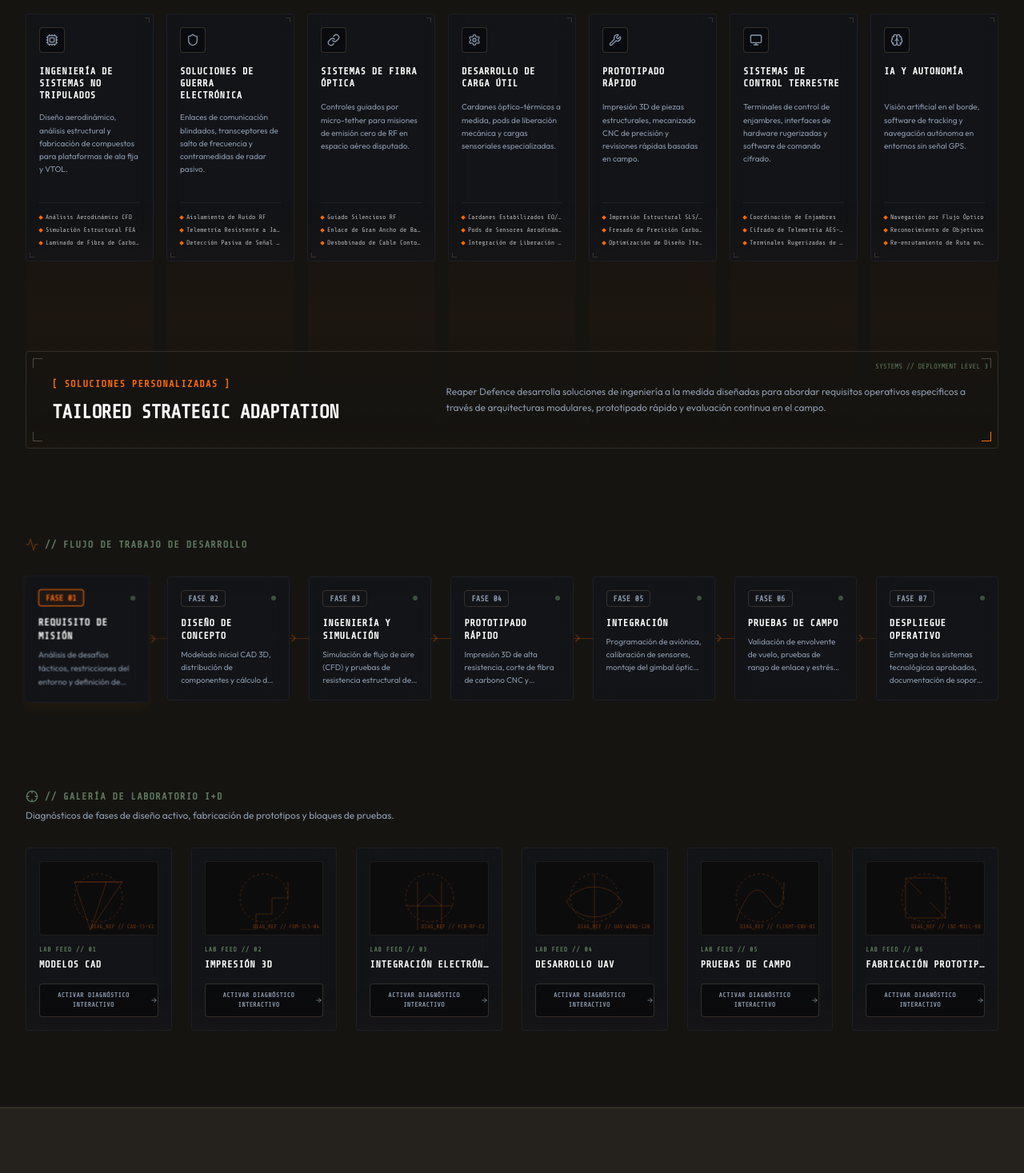
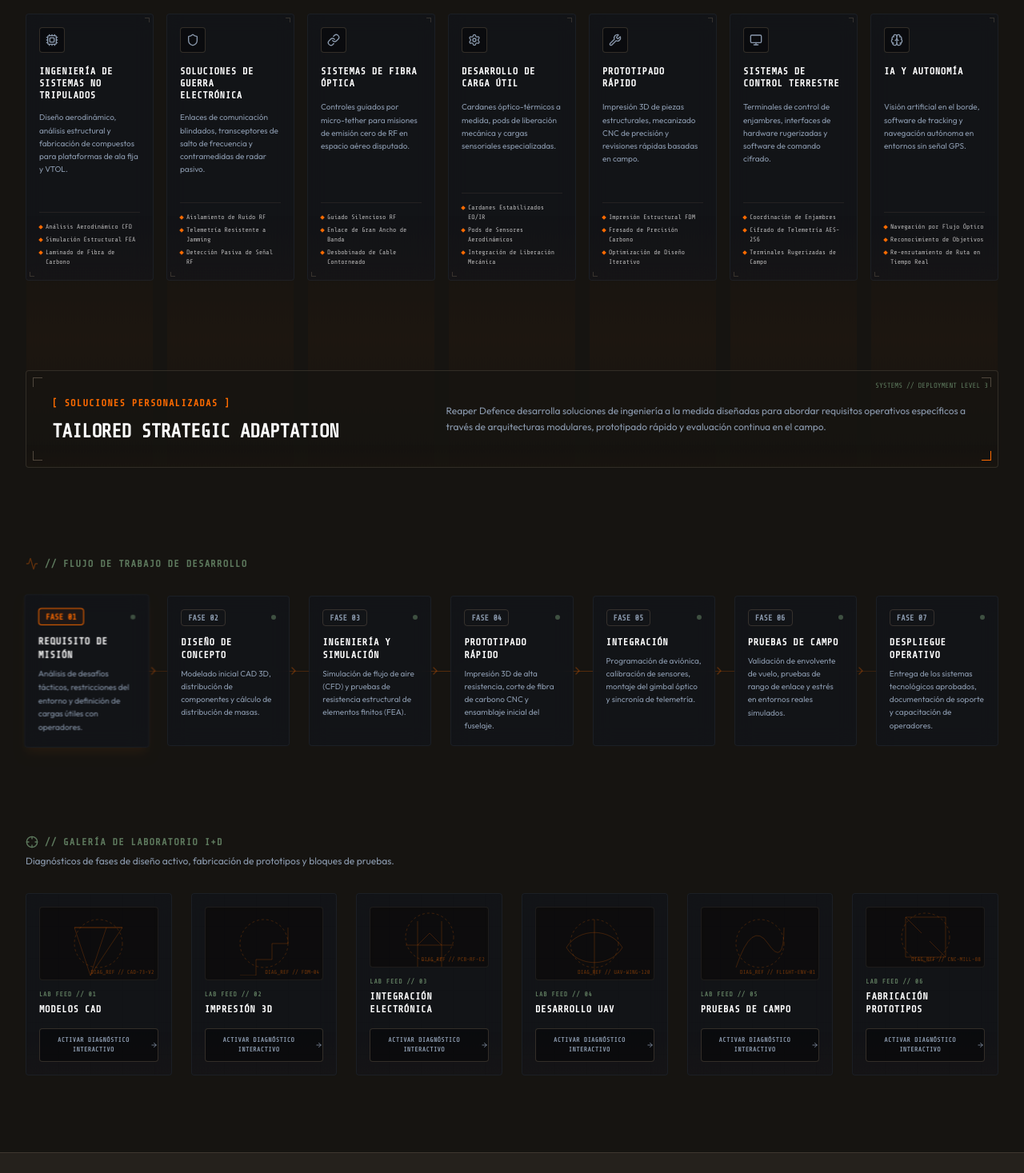
Before and after one commit to LilTeo14/ReaperDrone, a Next.js app: page / in a window 1280 px wide. Shown: the part 5975-7442 px from the top of the page at 80% size. Built offline with nearby package versions, Linux system fonts and the light colour scheme.

Commit message:
Fix text wrapping/truncation in R&D section and replace SLS references with FDM

```diff
--- a/src/components/AdvancedDevelopment.tsx
+++ b/src/components/AdvancedDevelopment.tsx
@@ -119,8 +119,8 @@
         es: "Impresión 3D de piezas estructurales, mecanizado CNC de precisión y revisiones rápidas basadas en campo."
       },
       highlights: {
-        en: ["Structural SLS/FDM Printing", "Precision Carbon Fiber Milling", "Iterative Design Optimization"],
-        es: ["Impresión Estructural SLS/FDM", "Fresado de Precisión Carbono", "Optimización de Diseño Iterativo"]
+        en: ["Structural FDM Printing", "Precision Carbon Fiber Milling", "Iterative Design Optimization"],
+        es: ["Impresión Estructural FDM", "Fresado de Precisión Carbono", "Optimización de Diseño Iterativo"]
       }
     },
     {
@@ -220,7 +220,7 @@
     {
       id: "gal-2",
       label: t[lang].printing3D,
-      code: "FDM-SLS-04",
+      code: "FDM-04",
       path: "M10 80 L30 80 L30 60 L50 60 L50 40 L70 40 L70 20"
     },
     {
@@ -310,9 +310,9 @@
                   <div className="border-t border-[#4f473d]/30 pt-3 mt-4">
                     <ul className="space-y-1 font-mono text-[8px] text-white/70">
                       {cap.highlights[lang].map((h, i) => (
-                        <li key={i} className="flex items-center space-x-1">
-                          <span className="w-1 h-1 bg-[#ff6b00] rotate-45 flex-shrink-0" />
-                          <span className="truncate">{h}</span>
+                        <li key={i} className="flex items-start space-x-1">
+                          <span className="w-1 h-1 bg-[#ff6b00] rotate-45 flex-shrink-0 mt-1" />
+                          <span className="break-words">{h}</span>
                         </li>
                       ))}
                     </ul>
@@ -386,7 +386,7 @@
                   {item.title[lang]}
                 </h4>
 
-                <p className="text-[10px] text-[#8a99ad] leading-relaxed font-sans line-clamp-3">
+                <p className="text-[10px] text-[#8a99ad] leading-relaxed font-sans">
                   {item.desc[lang]}
                 </p>
 
@@ -441,7 +441,7 @@
                     <span className="font-mono text-[8px] text-[#5e7a5e] block font-bold tracking-widest uppercase">
                       LAB FEED // 0{idx + 1}
                     </span>
-                    <h4 className="font-mono text-xs text-white font-bold tracking-wider uppercase truncate">
+                    <h4 className="font-mono text-xs text-white font-bold tracking-wider uppercase">
                       {item.label}
                     </h4>
                   </div>
```
